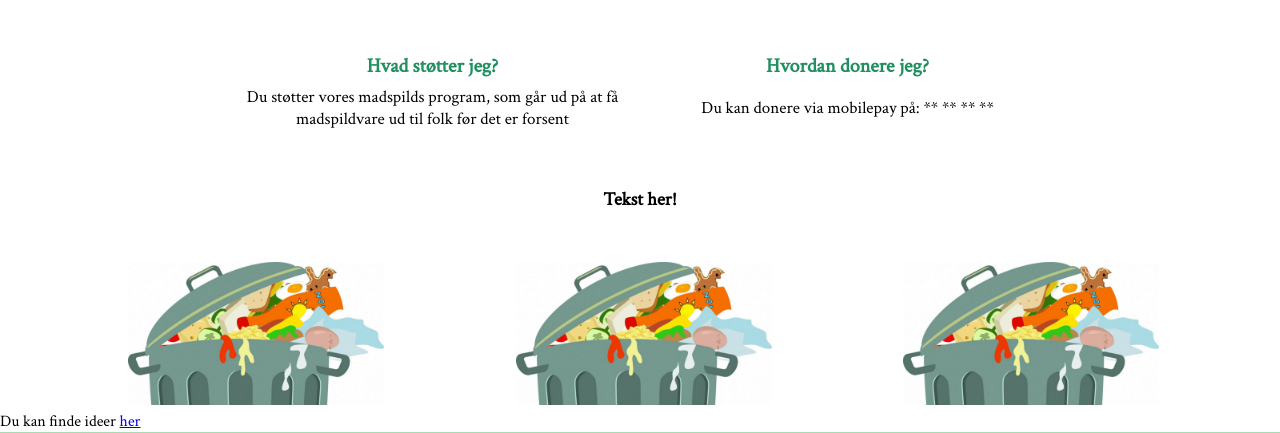
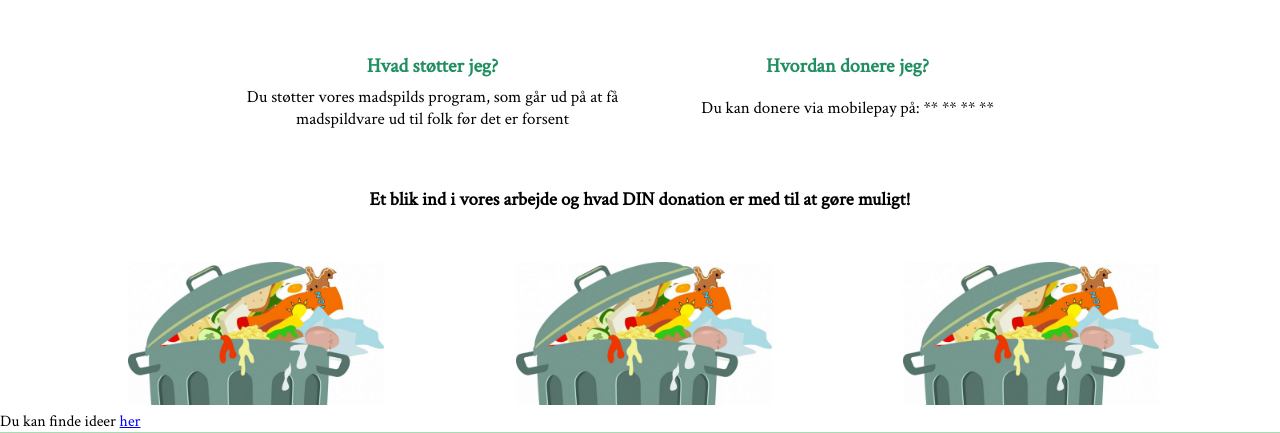
Before and after one commit to KamilleNikolajsen/Madspild, a Spring Boot app: page /donation in a window 1280 px wide. Shown: the part 305-738 px from the top of the page. Run offline with Spring Boot 4, Linux system fonts and the light colour scheme.

Commit message:
add tekst to h3 in donation

```diff
--- a/src/main/resources/static/css/donation.css
+++ b/src/main/resources/static/css/donation.css
@@ -25,8 +25,8 @@ table td {
 #donation_idears h3 {
     text-align: center;
     margin-bottom: 50px;
+margin-top: 50px;
 }
-
 #donation_idears img {
     width: 20%;
     margin-left: 10%;
--- a/src/main/resources/templates/donation.html
+++ b/src/main/resources/templates/donation.html
@@ -26,7 +26,7 @@
                 </tr>
             </table>
             <div id="donation_idears">
-                <h3>Tekst her!</h3>
+                <h3>Et blik ind i vores arbejde og hvad DIN donation er med til at gøre muligt!</h3>
 
                 <img th:src="@{/images/madspild.png}"/>
                 <img th:src="@{/images/madspild.png}"/>
```
